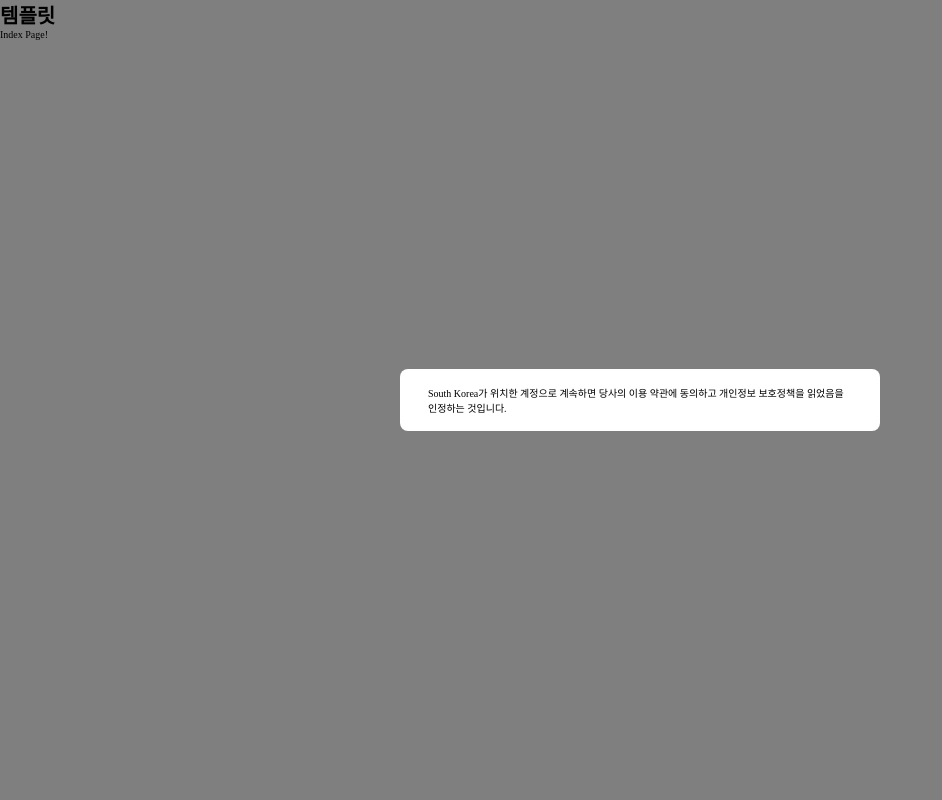
After one commit to Daryu-Kim/devdoc, a Django app: page / in a window 1280 px wide. The commit adds this page. Shown: the whole page, without its empty margins (0-942 px from the left). Run offline with Django 5.2, Linux system fonts and the light colour scheme.

Commit message:
account app Created.

```diff
--- a/account/templates/account_login.html
+++ b/account/templates/account_login.html
@@ -9,6 +9,7 @@
 {% extends 'base.html' %}
     {% block content %}
         <p>Login Page</p>
+
     {% endblock %}
 </body>
 </html>
--- /dev/null
+++ b/main/static/css/index.css
@@ -0,0 +1 @@
+@import "static/css/base.css";
--- /dev/null
+++ b/main/static/css/modal_conponent.css
@@ -0,0 +1,22 @@
+.modal-overlay {
+    position: fixed;
+    width: 100vw;
+    height: 100vh;
+    background-color: rgba(0, 0, 0, 0.5);
+    top: 0;
+    left: 0;
+    display: flex;
+    align-items: center;
+    justify-content: center;
+}
+
+.modal-container {
+    border-radius: 0.8rem;
+    background-color: #FFF;
+    max-width: 480px;
+    width: 90%;
+}
+
+.modal-container > div.agree-box {
+    padding: 16px 28px;
+}
--- a/main/templates/index.html
+++ b/main/templates/index.html
@@ -1,10 +1,12 @@
-<!DOCTYPE html>
-<html lang="ko">
-<head>
-    <meta charset="UTF-8">
-    <title>Title</title>
-</head>
-<body>
+{% extends 'base.html' %}
+{% load static %}
+{% block static %}
+    <link rel="stylesheet" type="text/css" href="{% static '/css/index.css' %}">
+{% endblock %}
+{% block content %}
     <p>Index Page!</p>
-</body>
-</html>
+    {% include 'login_modal_component.html' %}
+{% endblock %}
+{% block js %}
+    <script type="text/javascript" src="{% static '/js/index.js' %}"></script>
+{% endblock %}
--- /dev/null
+++ b/main/templates/login_modal_component.html
@@ -0,0 +1,19 @@
+{% load static %}
+{% block static %}
+    <link rel="stylesheet" type="text/css" href="{% static '/css/modal_conponent.css' %}">
+{% endblock %}
+{% block content %}
+    <div class="modal-overlay">
+        <div class="modal-container">
+            <div></div>
+            <div class="agree-box">
+                <p><span>South Korea</span>가 위치한 계정으로 계속하면 당사의 <span>이용 약관</span>에 동의하고 <span>개인정보 보호정책</span>을 읽었음을
+                    인정하는
+                    것입니다.</p>
+            </div>
+        </div>
+    </div>
+{% endblock %}
+{% block js %}
+    <script type="text/javascript" src="{% static '/js/login_modal_component.js' %}"></script>
+{% endblock %}
--- a/main/views.py
+++ b/main/views.py
@@ -4,7 +4,7 @@ from django.views.generic import TemplateView
 
 # Create your views here.
 class index_view(TemplateView):
-    template_name = 'main/index_html'
+    template_name = 'index.html'
     def get(self, request, *args, **kwargs):
         ctx = {}
         return self.render_to_response(ctx)
--- a/static/css/base.css
+++ b/static/css/base.css
@@ -1,5 +1,3 @@
-@import './dark_mode.css';
-
 * {
     margin: 0;
     padding: 0;
@@ -10,3 +8,7 @@
 body {
     background-color: var(--background-color);
 }
+
+html {
+    font-size: 10px;
+}
--- a/static/css/dark_mode.css
+++ b/static/css/dark_mode.css
@@ -1,5 +1,5 @@
 :root {
-    --background-color: #777;
+    --background-color: #fff;
 }
 
 @media (prefers-color-scheme: dark) {
--- a/templates/base.html
+++ b/templates/base.html
@@ -1,19 +1,24 @@
 <!DOCTYPE html>
+{% load static %}
 <html lang="en">
 <head>
     <meta charset="UTF-8">
     <title>Title</title>
-    <link href="/static/css/dark_mode.css" rel="stylesheet" type="text/css" />
-    <link href="/static/css/base.css" rel="stylesheet" type="text/css" />
+    {% block static %}
+    <link rel="stylesheet" href="{% static '/css/dark_mode.css' %}" type="text/css" />
+    <link href="{% static '/css/base.css' %}" rel="stylesheet" type="text/css" />
     <link href="https://cdn.jsdelivr.net/npm/bootstrap@5.3.3/dist/css/bootstrap.min.css" rel="stylesheet"
           integrity="sha384-QWTKZyjpPEjISv5WaRU9OFeRpok6YctnYmDr5pNlyT2bRjXh0JMhjY6hW+ALEwIH" crossorigin="anonymous">
+    {% endblock %}
 </head>
 <body>
-{% load static %}
 <h1>템플릿</h1>
 <div class="container">{% block content %} {% endblock %}</div>
+<script type="text/javascript" src="{% static '/js/base.js' %}"></script>
+{% block js %}
 <script src="https://cdn.jsdelivr.net/npm/bootstrap@5.3.3/dist/js/bootstrap.bundle.min.js"
         integrity="sha384-YvpcrYf0tY3lHB60NNkmXc5s9fDVZLESaAA55NDzOxhy9GkcIdslK1eN7N6jIeHz"
         crossorigin="anonymous"></script>
+{% endblock %}
 </body>
 </html>
```
Also changed, not shown: main/static/js/index.js (added), main/static/js/login_modal_component.js (added), static/js/base.js (added).
